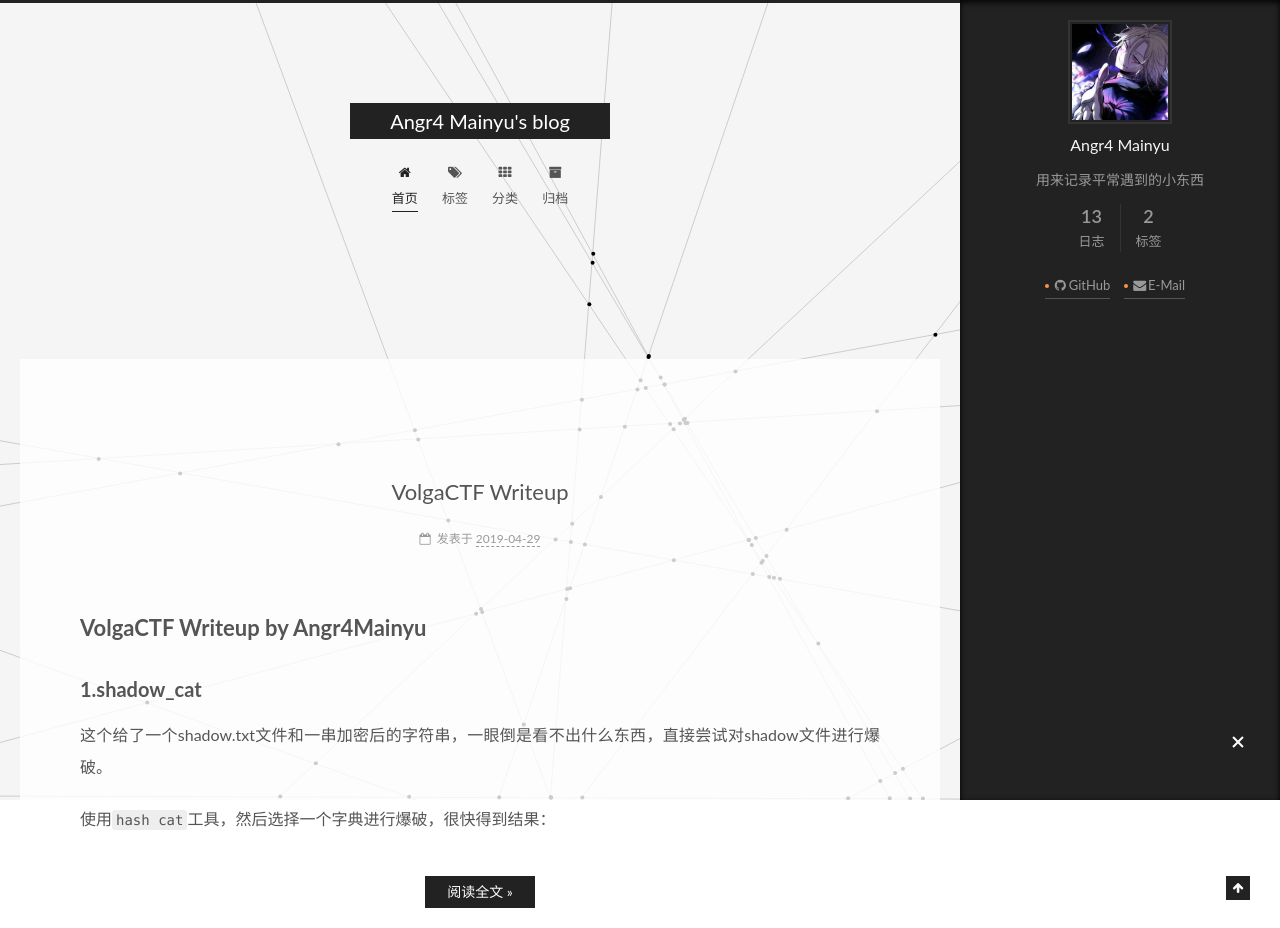
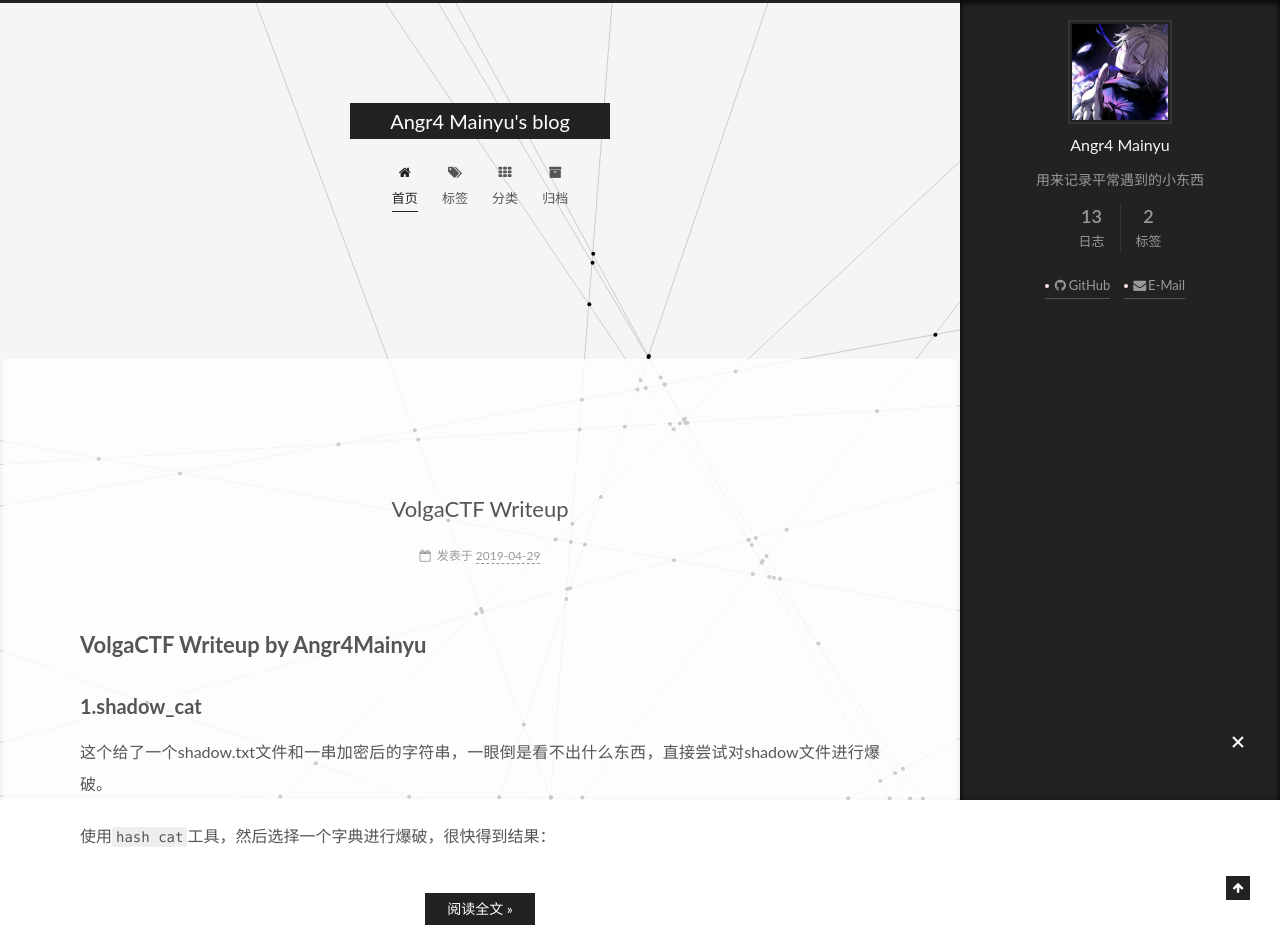
Before and after one commit to Angr4Mainyu/Angr4Mainyu.github.io, a plain HTML site: page index.html in a window 1280 px wide. Shown: the top 928 px of the page. Drawn offline with nearby package versions, Linux system fonts and the light colour scheme; some packages are replaced by stand-ins of ours; a script that the page names is missing.

Commit message:
Site updated: 2019-04-29 16:11:21

```diff
--- a/css/main.css
+++ b/css/main.css
@@ -1771,7 +1771,7 @@ pre .javascript .function {
   width: 4px;
   height: 4px;
   border-radius: 50%;
-  background: #ff9144;
+  background: #ffe9e2;
 }
 .feed-link,
 .chat {
@@ -2494,7 +2494,7 @@ embed {
 }
 .main-inner {
   margin-top: 60px;
-  padding: 60px 60px 60px 60px;
+  padding: 8%;
   background: rgba(255,255,255,0.8);
   min-height: 500px;
 }
```
